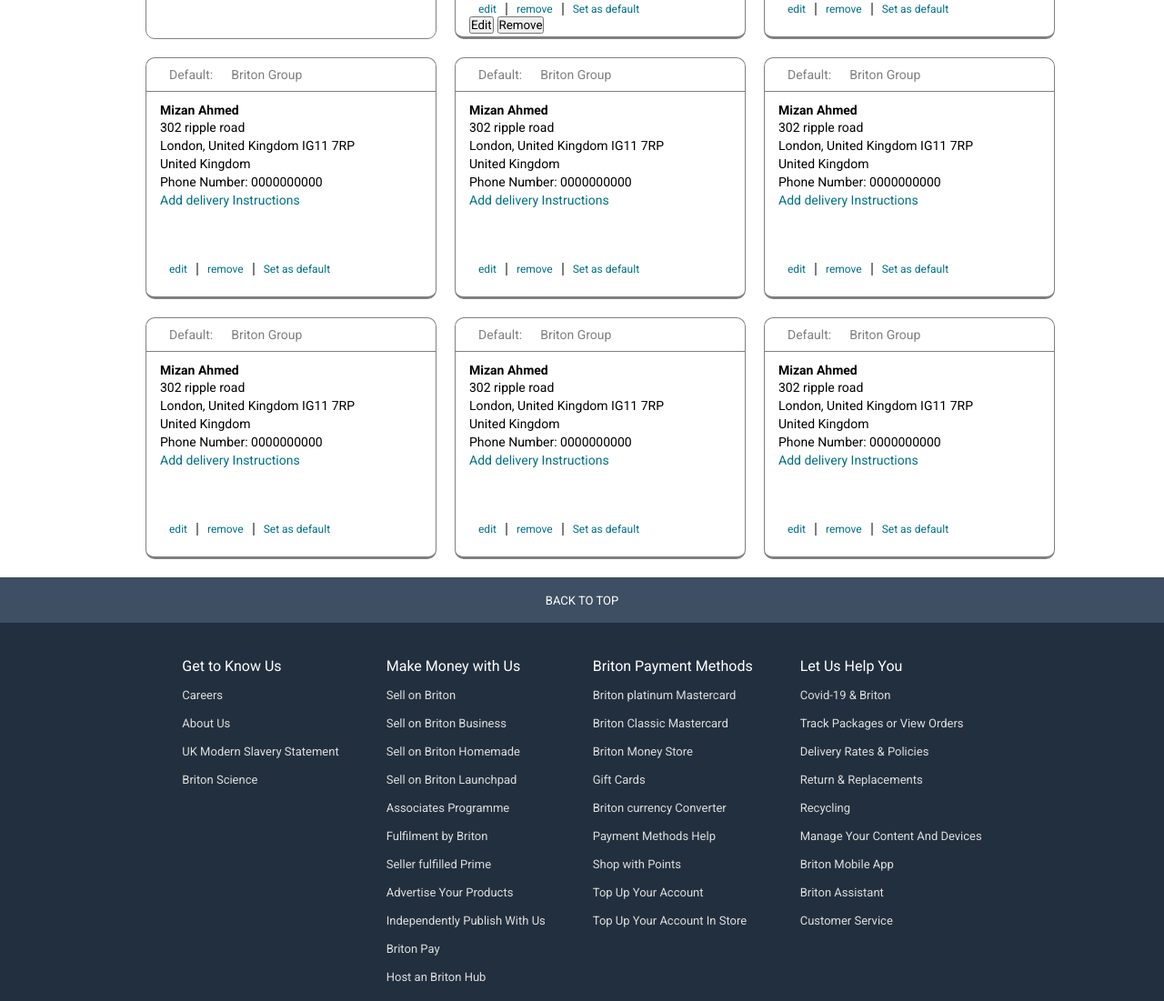
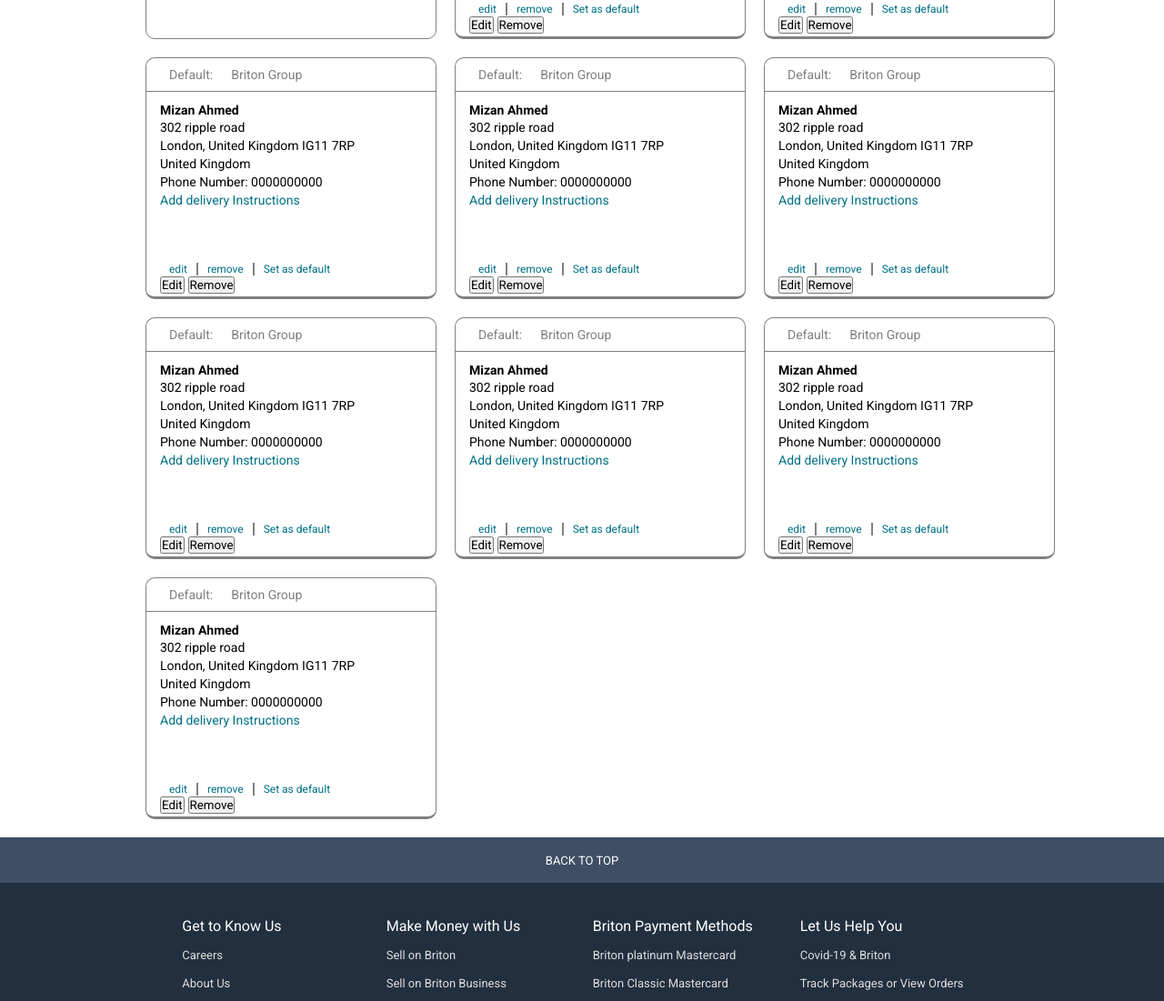
Before and after one commit to Bunningss/Amazon-Clone, a plain HTML site: page myaddresses.html in a window 1280 px wide. Shown: the part 415-1516 px from the top of the page at 91% size. Drawn offline with Linux system fonts and the light colour scheme.

Commit message:
19.02 - 4.07

```diff
--- a/myaddresses.html
+++ b/myaddresses.html
@@ -452,24 +452,11 @@
               <a class="border-right" href="">remove</a>
               <a href="">Set as default</a>
             </div>
-          </div>
-        </div>
-        <div class="myaddress-card">
-          <div class="myaddress-card-top">
-            <p>Default:</p>
-            <p>Briton Group</p>
-          </div>
-          <div class="myaddress-card-bottom">
-            <span class="bold">Mizan Ahmed</span>
-            <p>302 ripple road</p>
-            <p>London, United Kingdom IG11 7RP</p>
-            <p>United Kingdom</p>
-            <p>Phone Number: <span>0000000000</span></p>
-            <a href="">Add delivery Instructions</a>
-            <div class="last-element">
-              <a class="border-right" href="">edit</a>
-              <a class="border-right" href="">remove</a>
-              <a href="">Set as default</a>
+            <div class="last-element-mobile">
+              <a href="./addaddress.html"
+                ><button class="last-el-btn">Edit</button></a
+              >
+              <button class="last-el-btn">Remove</button>
             </div>
           </div>
         </div>
@@ -490,24 +477,11 @@
               <a class="border-right" href="">remove</a>
               <a href="">Set as default</a>
             </div>
-          </div>
-        </div>
-        <div class="myaddress-card">
-          <div class="myaddress-card-top">
-            <p>Default:</p>
-            <p>Briton Group</p>
-          </div>
-          <div class="myaddress-card-bottom">
-            <span class="bold">Mizan Ahmed</span>
-            <p>302 ripple road</p>
-            <p>London, United Kingdom IG11 7RP</p>
-            <p>United Kingdom</p>
-            <p>Phone Number: <span>0000000000</span></p>
-            <a href="">Add delivery Instructions</a>
-            <div class="last-element">
-              <a class="border-right" href="">edit</a>
-              <a class="border-right" href="">remove</a>
-              <a href="">Set as default</a>
+            <div class="last-element-mobile">
+              <a href="./addaddress.html"
+                ><button class="last-el-btn">Edit</button></a
+              >
+              <button class="last-el-btn">Remove</button>
             </div>
           </div>
         </div>
@@ -528,6 +502,12 @@
               <a class="border-right" href="">remove</a>
               <a href="">Set as default</a>
             </div>
+            <div class="last-element-mobile">
+              <a href="./addaddress.html"
+                ><button class="last-el-btn">Edit</button></a
+              >
+              <button class="last-el-btn">Remove</button>
+            </div>
           </div>
         </div>
         <div class="myaddress-card">
@@ -547,6 +527,12 @@
               <a class="border-right" href="">remove</a>
               <a href="">Set as default</a>
             </div>
+            <div class="last-element-mobile">
+              <a href="./addaddress.html"
+                ><button class="last-el-btn">Edit</button></a
+              >
+              <button class="last-el-btn">Remove</button>
+            </div>
           </div>
         </div>
         <div class="myaddress-card">
@@ -565,6 +551,87 @@
               <a class="border-right" href="">edit</a>
               <a class="border-right" href="">remove</a>
               <a href="">Set as default</a>
+            </div>
+            <div class="last-element-mobile">
+              <a href="./addaddress.html"
+                ><button class="last-el-btn">Edit</button></a
+              >
+              <button class="last-el-btn">Remove</button>
+            </div>
+          </div>
+        </div>
+        <div class="myaddress-card">
+          <div class="myaddress-card-top">
+            <p>Default:</p>
+            <p>Briton Group</p>
+          </div>
+          <div class="myaddress-card-bottom">
+            <span class="bold">Mizan Ahmed</span>
+            <p>302 ripple road</p>
+            <p>London, United Kingdom IG11 7RP</p>
+            <p>United Kingdom</p>
+            <p>Phone Number: <span>0000000000</span></p>
+            <a href="">Add delivery Instructions</a>
+            <div class="last-element">
+              <a class="border-right" href="">edit</a>
+              <a class="border-right" href="">remove</a>
+              <a href="">Set as default</a>
+            </div>
+            <div class="last-element-mobile">
+              <a href="./addaddress.html"
+                ><button class="last-el-btn">Edit</button></a
+              >
+              <button class="last-el-btn">Remove</button>
+            </div>
+          </div>
+        </div>
+        <div class="myaddress-card">
+          <div class="myaddress-card-top">
+            <p>Default:</p>
+            <p>Briton Group</p>
+          </div>
+          <div class="myaddress-card-bottom">
+            <span class="bold">Mizan Ahmed</span>
+            <p>302 ripple road</p>
+            <p>London, United Kingdom IG11 7RP</p>
+            <p>United Kingdom</p>
+            <p>Phone Number: <span>0000000000</span></p>
+            <a href="">Add delivery Instructions</a>
+            <div class="last-element">
+              <a class="border-right" href="">edit</a>
+              <a class="border-right" href="">remove</a>
+              <a href="">Set as default</a>
+            </div>
+            <div class="last-element-mobile">
+              <a href="./addaddress.html"
+                ><button class="last-el-btn">Edit</button></a
+              >
+              <button class="last-el-btn">Remove</button>
+            </div>
+          </div>
+        </div>
+        <div class="myaddress-card">
+          <div class="myaddress-card-top">
+            <p>Default:</p>
+            <p>Briton Group</p>
+          </div>
+          <div class="myaddress-card-bottom">
+            <span class="bold">Mizan Ahmed</span>
+            <p>302 ripple road</p>
+            <p>London, United Kingdom IG11 7RP</p>
+            <p>United Kingdom</p>
+            <p>Phone Number: <span>0000000000</span></p>
+            <a href="">Add delivery Instructions</a>
+            <div class="last-element">
+              <a class="border-right" href="">edit</a>
+              <a class="border-right" href="">remove</a>
+              <a href="">Set as default</a>
+            </div>
+            <div class="last-element-mobile">
+              <a href="./addaddress.html"
+                ><button class="last-el-btn">Edit</button></a
+              >
+              <button class="last-el-btn">Remove</button>
             </div>
           </div>
         </div>
```
